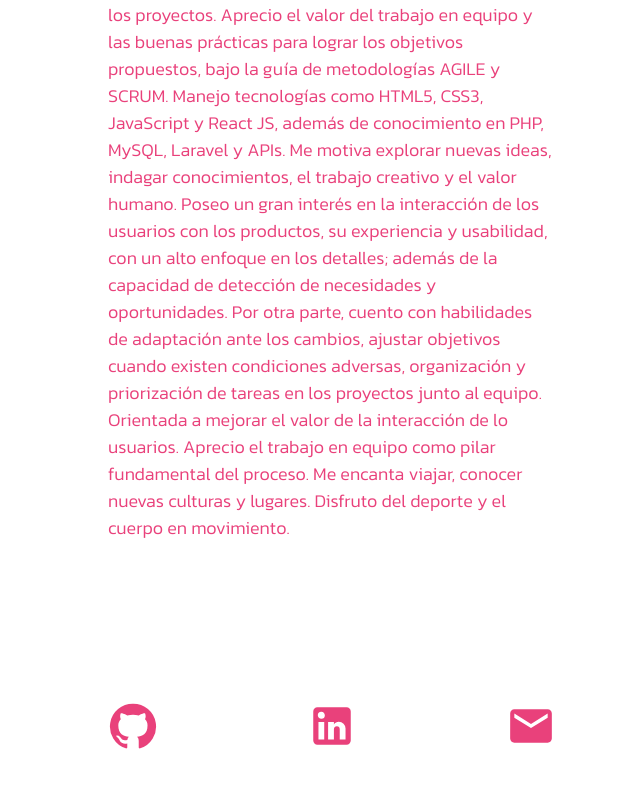
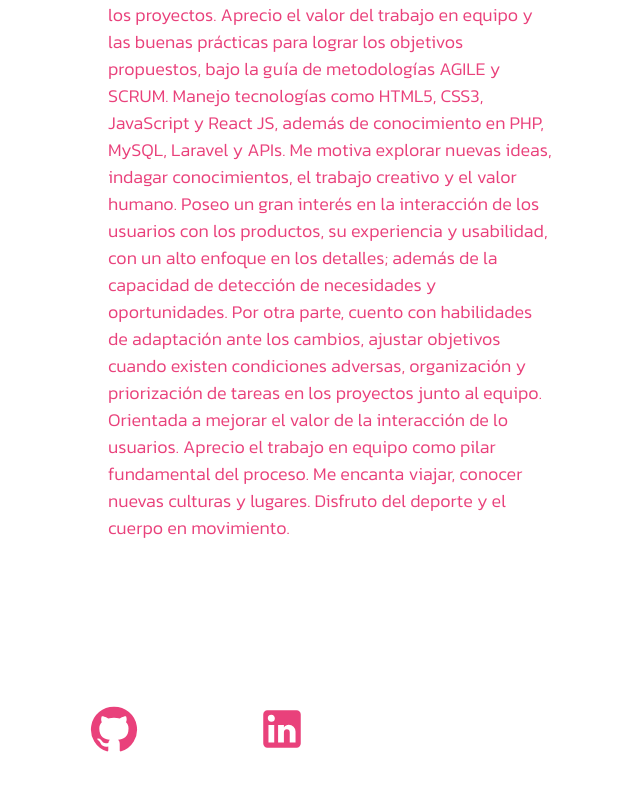
Before and after one commit to AleMCuitino/portfolio-2023, a React (Create React App) app: page /sobremi in a window 1280 px wide. Shown: the part 963-1754 px from the top of the page, without its empty margins (52-692 px from the left). After the commit the page ends 1720 px from the top, so only its background shows below. Built offline with nearby package versions, Linux system fonts and the light colour scheme.

Commit message:
Added footer

```diff
--- /dev/null
+++ b/src/component/footer/Footer.jsx
@@ -0,0 +1,32 @@
+import * as React from 'react';
+import Box from '@mui/material/Box';
+import BottomNavigation from '@mui/material/BottomNavigation';
+import BottomNavigationAction from '@mui/material/BottomNavigationAction';
+import { GitHub, LinkedIn } from '@mui/icons-material';
+
+export default function SimpleBottomNavigation() {
+    const [value, setValue] = React.useState(0);
+
+    return (
+        <Box sx={{ width: 500 }}>
+            <BottomNavigation
+                showLabels
+                value={value}
+                onChange={(event, newValue) => {
+                    setValue(newValue);
+                }}
+            >
+                <BottomNavigationAction icon={<GitHub sx={{
+                        color: "#E9417B",
+                        fontSize: { xs: 30, sm: 50, md: 50 },
+                    }} />} />
+
+                <BottomNavigationAction icon={<LinkedIn
+                        sx={{
+                        color: "#E9417B",
+                        fontSize: { xs: 30, sm: 50, md: 50 },
+                        }} />} />
+            </BottomNavigation>
+        </Box>
+    );
+}
--- a/src/views/AboutMe.jsx
+++ b/src/views/AboutMe.jsx
@@ -6,6 +6,7 @@ import Line from '../component/line/Line';
 import { Paper, Typography } from '@mui/material';
 import { Mail, GitHub, LinkedIn } from '@mui/icons-material';
 import { Link } from 'react-router-dom';
+import Footer from '../component/footer/Footer'
 
 const AboutMe = () => {
     return (
@@ -50,40 +51,7 @@ const AboutMe = () => {
                     Disfruto del deporte y el cuerpo en movimiento.
                 </Typography>
             </Box>
-            <Box
-                sx={{
-                    my: { xs: 3, md: 5, lg: 5, xl: 15 },
-                    mx: { xs: 5, md: 10, lg: 20, xl: 15 },
-                    width: { xs: '75%', md:'35%'},
-                    display: 'flex',
-                    alignContent: 'center',
-                    justifyContent: 'space-between',
-                    }}
-                    >
-                <Link
-                    to='https://github.com/AleMCuitino/portfolio-2023'
-                    target="_blank"
-                    >
-                    <GitHub sx={{
-                        color: "#E9417B",
-                        fontSize: { xs: 30, sm: 50, md: 50 },
-                    }} />
-                </Link>
-                <Link
-                    to='https://github.com/AleMCuitino/portfolio-2023'
-                    target="_blank"
-                    >
-                    <LinkedIn
-                        sx={{
-                        color: "#E9417B",
-                        fontSize: { xs: 30, sm: 50, md: 50 },
-                        }}/>
-                </Link>
-                <Mail sx={{
-                    color: "#E9417B",
-                    fontSize: { xs: 30, sm: 50, md: 50 },
-                }} />
-            </Box>
+            <Footer />
         </React.Fragment>
     )
 }
```
